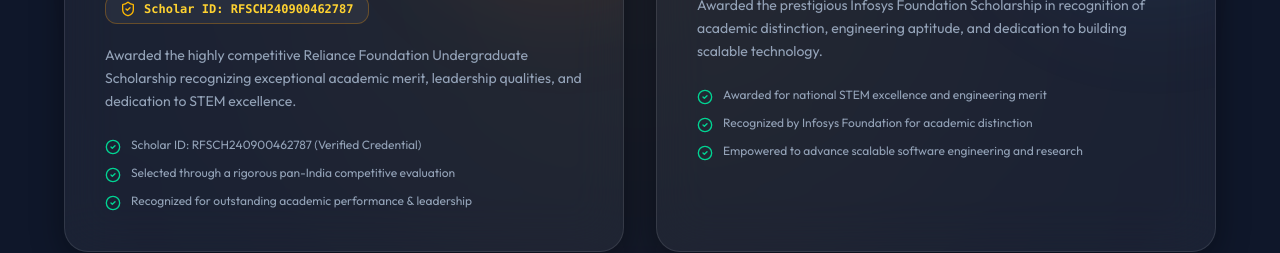
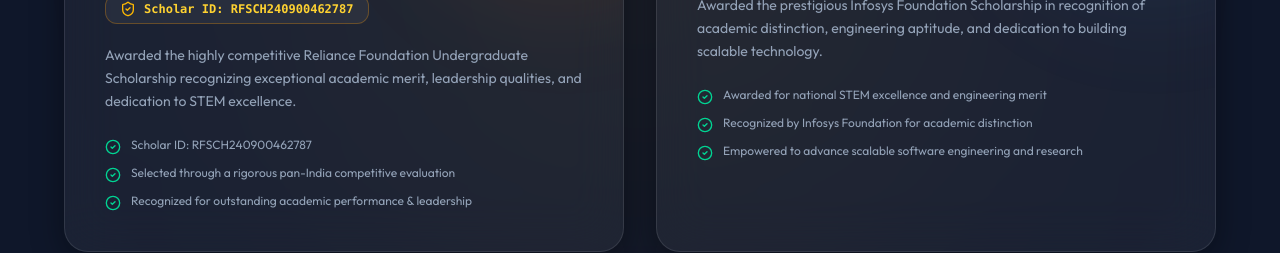
Before and after one commit to siribeesu/siribeesu-portfolio, a React (Vite) app: page / in a window 1280 px wide. Shown: the part 4800-5053 px from the top of the page. Built offline with nearby package versions, Linux system fonts and the light colour scheme.

Commit message:
Remove (Verified Credential) text from Reliance Foundation scholar bullet point

```diff
--- a/src/components/Certifications.jsx
+++ b/src/components/Certifications.jsx
@@ -13,7 +13,7 @@ const Certifications = () => {
             badge: "Reliance Scholar",
             description: "Awarded the highly competitive Reliance Foundation Undergraduate Scholarship recognizing exceptional academic merit, leadership qualities, and dedication to STEM excellence.",
             points: [
-                "Scholar ID: RFSCH240900462787 (Verified Credential)",
+                "Scholar ID: RFSCH240900462787",
                 "Selected through a rigorous pan-India competitive evaluation",
                 "Recognized for outstanding academic performance & leadership"
             ],
```
